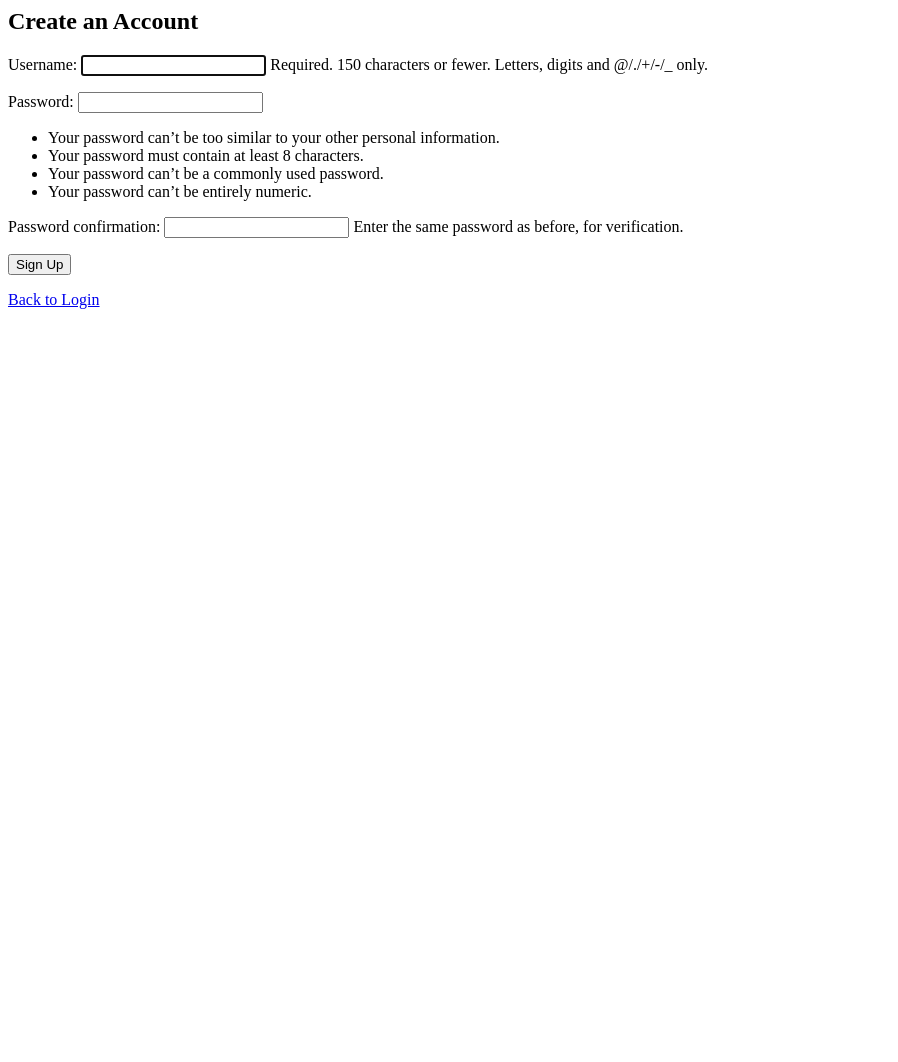
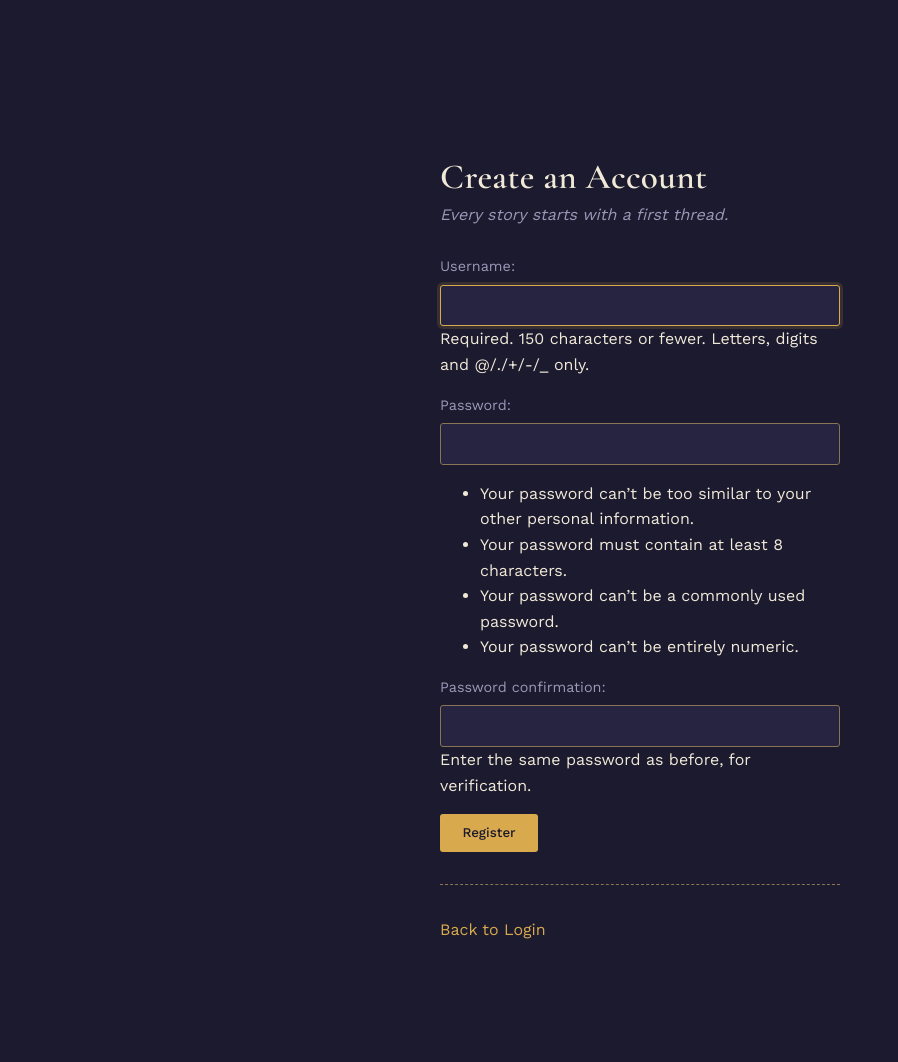
Before and after one commit to PoorCoconut/Loom, a Django app: page /register/ in a window 1280 px wide. Shown: the whole page, without its empty margins (0-898 px from the left). Before the commit the page ends 309 px from the top, so only its background shows below. Run offline with Django 5.2, Linux system fonts and the light colour scheme; tables that the repository leaves empty hold one stand-in row (values such as "Sample post").

Commit message:
Styling added, added buttons to go to profile and settings in home page

```diff
--- a/apps/register/templates/register/register.html
+++ b/apps/register/templates/register/register.html
@@ -1,7 +1,23 @@
+{% load static %}
+<!DOCTYPE html>
+<html lang="en">
+<head>
+    <meta charset="UTF-8">
+    <title>Register · Loom</title>
+    <link rel="stylesheet" href="{% static 'css/shared/base.css' %}">
+    <link rel="stylesheet" href="{% static 'css/register/register.css' %}">
+</head>
+<body>
+    <div class="page page--register">
         <h2>Create an Account</h2>
+        <p class="tagline">Every story starts with a first thread.</p>
         <form method="post">
             {% csrf_token %}
             {{ form.as_p }}
-    <button type="submit">Sign Up</button>
+            <button type="submit">Register</button>
         </form>
+        <hr class="stitch">
         <a href="{% url 'login:login' %}">Back to Login</a>
+    </div>
+</body>
+</html>
--- /dev/null
+++ b/static/css/login/login.css
@@ -0,0 +1 @@
+.page--login h2 { font-size: 2.2rem; margin-bottom: 0.25rem; }
--- /dev/null
+++ b/static/css/profiles/profiles.css
@@ -0,0 +1 @@
+.page--profile p { color: var(--ash); }
--- /dev/null
+++ b/static/css/register/register.css
@@ -0,0 +1 @@
+.page--register h2 { font-size: 2.2rem; margin-bottom: 0.25rem; }
--- /dev/null
+++ b/static/css/shared/base.css
@@ -0,0 +1,91 @@
+@import url('https://fonts.googleapis.com/css2?family=Cormorant+Garamond:ital,wght@0,400;0,600;1,400&family=Work+Sans:wght@400;500;600&display=swap');
+
+:root {
+  --ink: #1b1a2e;
+  --ink-2: #262441;
+  --parchment: #f1e9d8;
+  --thread: #d9a94e;
+  --thread-dim: #8b7355;
+  --ash: #9c97b8;
+  --font-display: 'Cormorant Garamond', serif;
+  --font-ui: 'Work Sans', sans-serif;
+}
+
+* { box-sizing: border-box; }
+
+body {
+  margin: 0;
+  background: var(--ink);
+  color: var(--parchment);
+  font-family: var(--font-ui);
+  line-height: 1.6;
+}
+
+h1, h2, h3 {
+  font-family: var(--font-display);
+  font-weight: 600;
+  letter-spacing: 0.01em;
+  color: var(--parchment);
+}
+
+a {
+  color: var(--thread);
+  text-decoration: none;
+  border-bottom: 1px solid transparent;
+  transition: border-color 0.3s ease;
+}
+a:hover, a:focus-visible {
+  border-bottom-color: var(--thread);
+}
+
+.page {
+  max-width: 480px;
+  margin: 10vh auto;
+  padding: 2.5rem;
+}
+
+.tagline {
+  color: var(--ash);
+  font-style: italic;
+  margin-top: -0.5rem;
+  margin-bottom: 1.75rem;
+}
+
+.field { margin-bottom: 1.25rem; }
+label { display: block; font-size: 0.9rem; color: var(--ash); margin-bottom: 0.4rem; }
+
+input[type="text"], input[type="password"], input[type="email"] {
+  width: 100%;
+  background: var(--ink-2);
+  border: 1px solid var(--thread-dim);
+  border-radius: 3px;
+  padding: 0.65rem 0.8rem;
+  color: var(--parchment);
+  font-family: var(--font-ui);
+  font-size: 1rem;
+}
+input:focus-visible {
+  outline: none;
+  border-color: var(--thread);
+  box-shadow: 0 0 0 3px rgba(217, 169, 78, 0.15);
+}
+
+button {
+  font-family: var(--font-ui);
+  font-weight: 500;
+  background: var(--thread);
+  color: var(--ink);
+  border: none;
+  border-radius: 3px;
+  padding: 0.7rem 1.4rem;
+  cursor: pointer;
+  transition: background 0.25s ease, transform 0.15s ease;
+}
+button:hover { background: #e8bd6c; }
+button:active { transform: scale(0.98); }
+
+.stitch {
+  border: none;
+  border-top: 1px dashed var(--thread-dim);
+  margin: 2rem 0;
+}
```
Also changed, not shown: apps/home/templates/home/home.html (+18 -0 lines), apps/login/templates/login/login.html (+16 -0 lines), apps/profiles/templates/profiles/profile.html (+10 -4 lines), apps/user_settings/templates/user_settings/settings.html (+13 -4 lines), static/css/home/home.css (added, +7 -0 lines), static/css/settings/settings.css (added, +13 -0 lines). Lines whose indentation alone changed are shown as unchanged.
